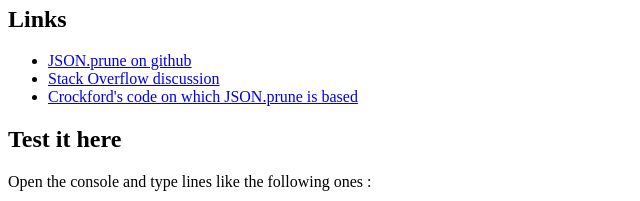
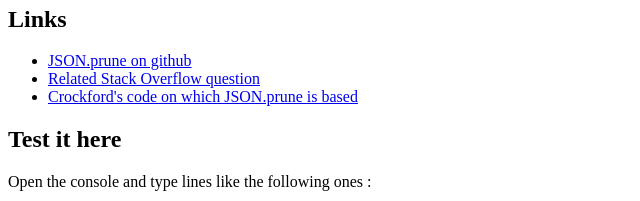
Before and after one commit to Canop/JSON.prune, a plain HTML site: page index.html in a window 1280 px wide. Shown: the part 385-586 px from the top of the page, 0-640 px from the left. Drawn offline with Linux system fonts and the light colour scheme.

Commit message:
reformulation lien vers SO

```diff
--- a/index.html
+++ b/index.html
@@ -34,7 +34,7 @@
 <h2>Links</h2>
 <ul>
 	<li><a href=https://github.com/Canop/JSON.prune>JSON.prune on github</a></li>
-	<li><a href=http://stackoverflow.com/q/13861254/263525>Stack Overflow discussion</a></li>
+	<li><a href=http://stackoverflow.com/q/13861254/263525>Related Stack Overflow question</a></li>
 	<li><a href=https://github.com/douglascrockford/JSON-js/blob/master/json2.js>Crockford's code on which JSON.prune is based</a></li>
 </ul>
 
```
